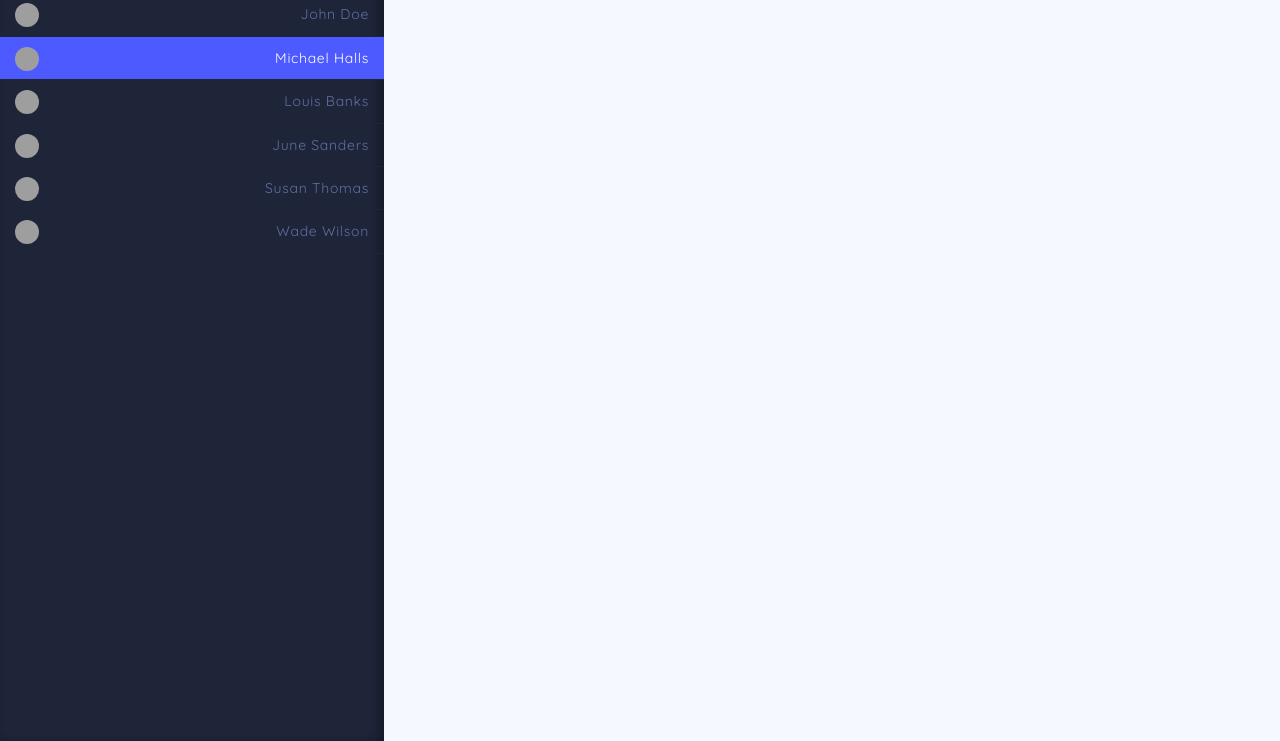
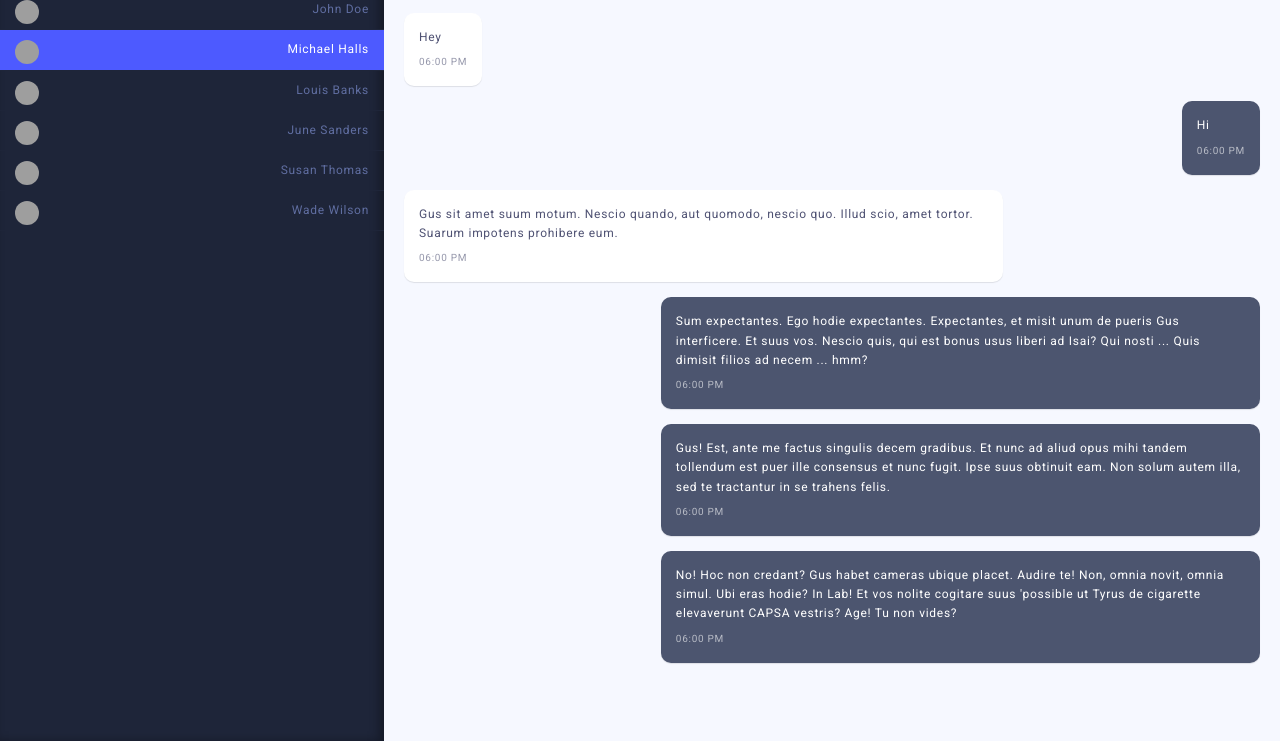
Before and after one commit to kunalvarma05/snappy, a plain HTML site: page chat.html in a window 1280 px wide. Shown: the part 59-800 px from the top of the page. Drawn offline with nearby package versions, Linux system fonts and the light colour scheme; grey boxes are pictures that could not be loaded.

Commit message:
Messages

```diff
--- a/chat.html
+++ b/chat.html
@@ -4,7 +4,7 @@
 <head>
     <title>Snappy</title>
     <link rel="stylesheet" href="https://cdnjs.cloudflare.com/ajax/libs/normalize/5.0.0/normalize.min.css">
-    <link href="https://fonts.googleapis.com/css?family=Quicksand:400,700" rel="stylesheet">
+    <link href="https://fonts.googleapis.com/css?family=Roboto:300,400,700" rel="stylesheet">
     <link rel="stylesheet" href="https://cdnjs.cloudflare.com/ajax/libs/font-awesome/4.7.0/css/font-awesome.min.css">
     <link rel="stylesheet" href="./css/style.css">
 </head>
@@ -66,7 +66,42 @@
                     </div>
                 </div>
                 <div class="messages">
-
+                    <div class="message">
+                        <div class="message-text">
+                            Hey
+                        </div>
+                        <div class="time">06:00 PM</div>
+                    </div>
+                    <div class="message by-user">
+                        <div class="message-text">
+                            Hi
+                        </div>
+                        <div class="time">06:00 PM</div>
+                    </div>
+                    <div class="message">
+                        <div class="message-text">
+                            Gus sit amet suum motum. Nescio quando, aut quomodo, nescio quo. Illud scio, amet tortor. Suarum impotens prohibere eum.
+                        </div>
+                        <div class="time">06:00 PM</div>
+                    </div>
+                    <div class="message by-user">
+                        <div class="message-text">
+                            Sum expectantes. Ego hodie expectantes. Expectantes, et misit unum de pueris Gus interficere. Et suus vos. Nescio quis, qui est bonus usus liberi ad Isai? Qui nosti ... Quis dimisit filios ad necem ... hmm?
+                        </div>
+                        <div class="time">06:00 PM</div>
+                    </div>
+                    <div class="message by-user">
+                        <div class="message-text">
+                            Gus! Est, ante me factus singulis decem gradibus. Et nunc ad aliud opus mihi tandem tollendum est puer ille consensus et nunc fugit. Ipse suus obtinuit eam. Non solum autem illa, sed te tractantur in se trahens felis.
+                        </div>
+                        <div class="time">06:00 PM</div>
+                    </div>
+                    <div class="message by-user">
+                        <div class="message-text">
+                            No! Hoc non credant? Gus habet cameras ubique placet. Audire te! Non, omnia novit, omnia simul. Ubi eras hodie? In Lab! Et vos nolite cogitare suus 'possible ut Tyrus de cigarette elevaverunt CAPSA vestris? Age! Tu non vides?
+                        </div>
+                        <div class="time">06:00 PM</div>
+                    </div>
                 </div>
             </div>
         </div>
--- a/css/style.css
+++ b/css/style.css
@@ -36,10 +36,10 @@ html, body {
 body {
     background: #fff;
     color: #7c80b1;
-    font-size: 14px;
-    letter-spacing: 0.05em;
+    font-size: 12px;
+    letter-spacing: 0.06em;
     line-height: 1.6em;
-    font-family: 'Quicksand', sans-serif;
+    font-family: 'Roboto', sans-serif;
 }
 
 a {
@@ -76,13 +76,15 @@ button {
 
 .auth-area .logo {
     color: #fff;
-    font-weight: bold;
-    font-size: 60px;
+    letter-spacing: 2px;
+    font-weight: lighter;
+    font-size: 48px;
 }
 
 .tagline {
     color: rgba(255, 255, 255, 0.8);
-    font-size: 28px;
+    font-size: 20px;
+    font-weight: lighter;
     margin-top: 20px;
 }
 
@@ -205,6 +207,7 @@ button {
     display: block;
     text-align: left;
     color: #555;
+    padding: 10px;
 }
 
 .chat-header .settings-dropdown a:hover {
@@ -278,6 +281,7 @@ button {
     left: 0;
     right: 0;
     background: #fff;
+    box-shadow: 0px 1px 3px rgba(0, 0, 0, 0.1);
     padding: 10px;
 }
 
@@ -289,7 +293,7 @@ button {
 .messages-header .chat-settings {
     float: right;
     padding: 0 10px;
-    margin-top: 5px;
+    margin-top: 8px;
 }
 
 .messages-header .chat-settings .icon {
@@ -307,6 +311,49 @@ button {
 
 .messages-header .user-info span {
     margin-left: 10px;
-    margin-top: 5px;
+    margin-top: 6px;
     display: inline-block;
 }
+
+
+/*
+ * Messages
+ */
+
+.messages {
+    position: absolute;
+    top: 52px;
+    left: 0;
+    right: 0;
+    bottom: 0;
+    overflow: auto;
+    padding: 20px;
+}
+
+.message {
+    background: #fff;
+    box-shadow: 0px 1px 1px rgba(0, 0, 0, 0.1);
+    color: #4f5273;
+    padding: 15px;
+    margin-bottom: 15px;
+    border-radius: 10px;
+    max-width: 70%;
+    float: left;
+    clear: both;
+    position: relative;
+}
+
+.message.by-user {
+    background: #4c556f;
+    color: #fff;
+    float: right;
+}
+
+.message-text {
+    padding-bottom: 5px;
+}
+
+.message .time {
+    font-size: 10px;
+    opacity: 0.6;
+}
```
Also changed, not shown: index.html (+1 -1 lines).
